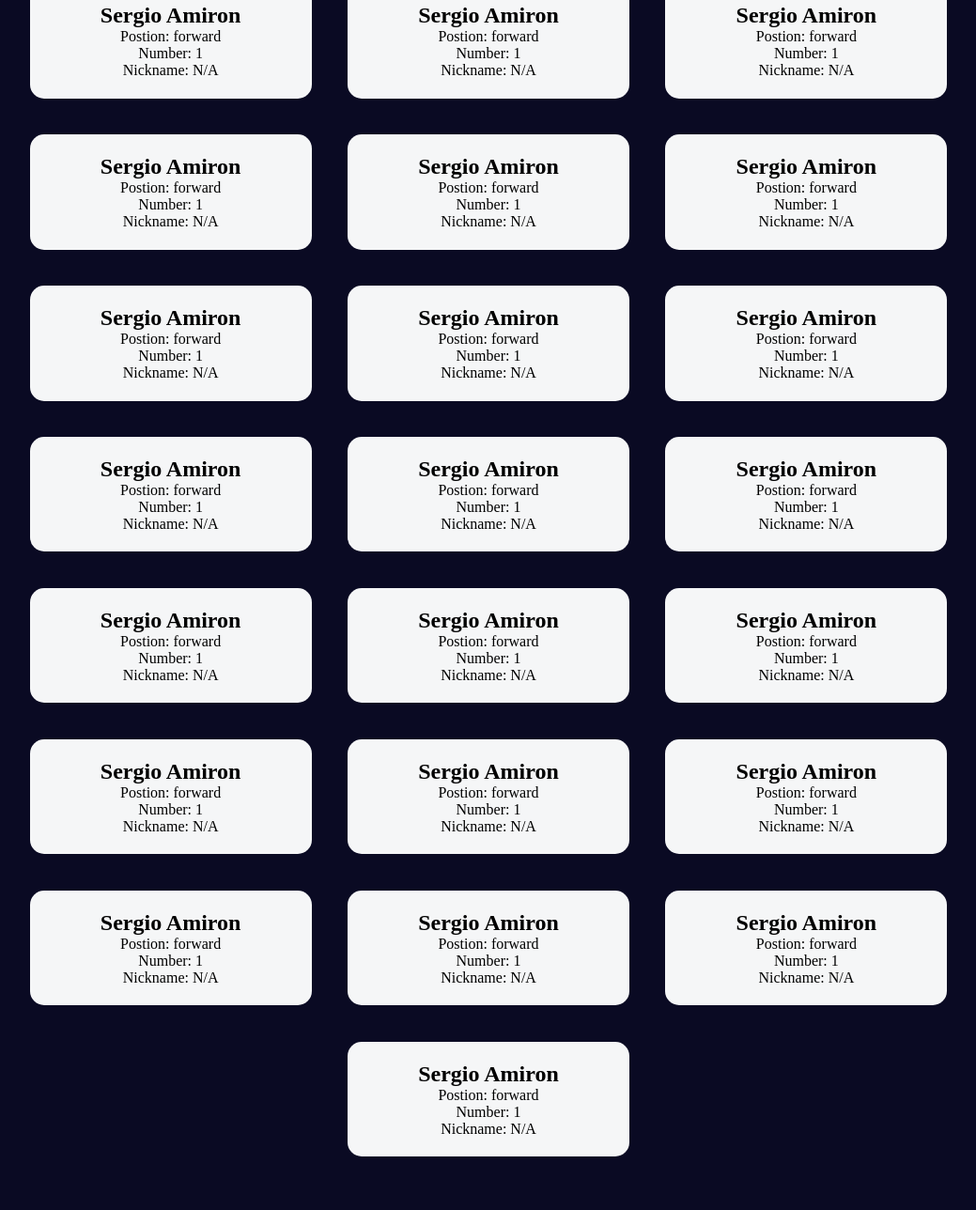
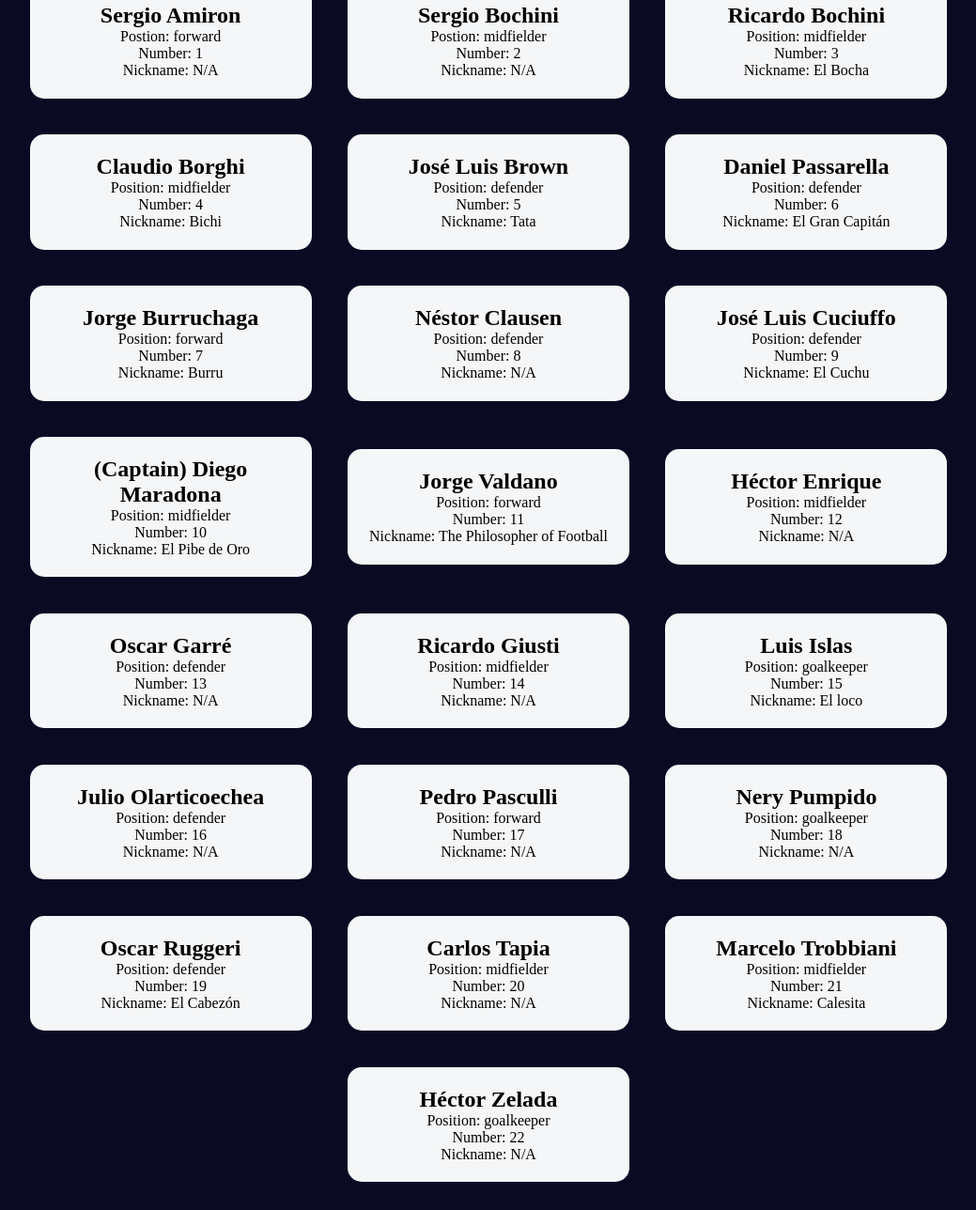
Before and after one commit to alexnewman42/TeamCards, a plain HTML site: page index.html in a window 1280 px wide. Shown: the part 188-1476 px from the top of the page at 94% size, without its empty margins (120-1159 px from the left). Before the commit the page ends 1449 px from the top, so only its background shows below. Drawn offline with Linux system fonts and the light colour scheme.

Commit message:
Updated content

```diff
--- a/index.html
+++ b/index.html
@@ -32,129 +32,129 @@
                 <p>Nickname: N/A</p>
             </div>
             <div class="player-card">
-                <h2>Sergio Amiron</h2>
-                <p>Postion: forward</p>
-                <p>Number: 1</p>
+                <h2>Sergio Bochini</h2>
+                <p>Postion: midfielder</p>
+                <p>Number: 2</p>
                 <p>Nickname: N/A</p>
             </div>
             <div class="player-card">
-                <h2>Sergio Amiron</h2>
-                <p>Postion: forward</p>
-                <p>Number: 1</p>
+                <h2>Ricardo Bochini</h2>
+                <p>Position: midfielder</p>
+                <p>Number: 3</p>
+                <p>Nickname: El Bocha</p>
+            </div>
+            <div class="player-card">
+                <h2>Claudio Borghi</h2>
+                <p>Position: midfielder</p>
+                <p>Number: 4</p>
+                <p>Nickname: Bichi</p>
+            </div>
+            <div class="player-card">
+                <h2>José Luis Brown</h2>
+                <p>Position: defender</p>
+                <p>Number: 5</p>
+                <p>Nickname: Tata</p>
+            </div>
+            <div class="player-card">
+                <h2>Daniel Passarella</h2>
+                <p>Position: defender</p>
+                <p>Number: 6</p>
+                <p>Nickname: El Gran Capitán</p>
+            </div>
+            <div class="player-card">
+                <h2>Jorge Burruchaga</h2>
+                <p>Position: forward</p>
+                <p>Number: 7</p>
+                <p>Nickname: Burru</p>
+            </div>
+            <div class="player-card">
+                <h2>Néstor Clausen</h2>
+                <p>Position: defender</p>
+                <p>Number: 8</p>
                 <p>Nickname: N/A</p>
             </div>
             <div class="player-card">
-                <h2>Sergio Amiron</h2>
-                <p>Postion: forward</p>
-                <p>Number: 1</p>
+                <h2>José Luis Cuciuffo</h2>
+                <p>Position: defender</p>
+                <p>Number: 9</p>
+                <p>Nickname: El Cuchu</p>
+            </div>
+            <div class="player-card">
+                <h2>(Captain) Diego Maradona</h2>
+                <p>Position: midfielder</p>
+                <p>Number: 10</p>
+                <p>Nickname: El Pibe de Oro</p>
+            </div>
+            <div class="player-card">
+                <h2>Jorge Valdano</h2>
+                <p>Position: forward</p>
+                <p>Number: 11</p>
+                <p>Nickname: The Philosopher of Football</p>
+            </div>
+            <div class="player-card">
+                <h2>Héctor Enrique</h2>
+                <p>Position: midfielder</p>
+                <p>Number: 12</p>
+                <p>Nickname: N/A</p>
+              </div>
+            <div class="player-card">
+                <h2>Oscar Garré</h2>
+                <p>Position: defender</p>
+                <p>Number: 13</p>
                 <p>Nickname: N/A</p>
             </div>
             <div class="player-card">
-                <h2>Sergio Amiron</h2>
-                <p>Postion: forward</p>
-                <p>Number: 1</p>
+                <h2>Ricardo Giusti</h2>
+                <p>Position: midfielder</p>
+                <p>Number: 14</p>
                 <p>Nickname: N/A</p>
             </div>
             <div class="player-card">
-                <h2>Sergio Amiron</h2>
-                <p>Postion: forward</p>
-                <p>Number: 1</p>
+                <h2>Luis Islas</h2>
+                <p>Position: goalkeeper</p>
+                <p>Number: 15</p>
+                <p>Nickname: El loco</p>
+            </div>
+            <div class="player-card">
+                <h2>Julio Olarticoechea</h2>
+                <p>Position: defender</p>
+                <p>Number: 16</p>
                 <p>Nickname: N/A</p>
             </div>
             <div class="player-card">
-                <h2>Sergio Amiron</h2>
-                <p>Postion: forward</p>
-                <p>Number: 1</p>
+                <h2>Pedro Pasculli</h2>
+                <p>Position: forward</p>
+                <p>Number: 17</p>
                 <p>Nickname: N/A</p>
             </div>
             <div class="player-card">
-                <h2>Sergio Amiron</h2>
-                <p>Postion: forward</p>
-                <p>Number: 1</p>
+                <h2>Nery Pumpido</h2>
+                <p>Position: goalkeeper</p>
+                <p>Number: 18</p>
                 <p>Nickname: N/A</p>
             </div>
             <div class="player-card">
-                <h2>Sergio Amiron</h2>
-                <p>Postion: forward</p>
-                <p>Number: 1</p>
+                <h2>Oscar Ruggeri</h2>
+                <p>Position: defender</p>
+                <p>Number: 19</p>
+                <p>Nickname: El Cabezón</p>
+            </div>
+            <div class="player-card">
+                <h2>Carlos Tapia</h2>
+                <p>Position: midfielder</p>
+                <p>Number: 20</p>
                 <p>Nickname: N/A</p>
             </div>
             <div class="player-card">
-                <h2>Sergio Amiron</h2>
-                <p>Postion: forward</p>
-                <p>Number: 1</p>
-                <p>Nickname: N/A</p>
+                <h2>Marcelo Trobbiani</h2>
+                <p>Position: midfielder</p>
+                <p>Number: 21</p>
+                <p>Nickname: Calesita</p>
             </div>
             <div class="player-card">
-                <h2>Sergio Amiron</h2>
-                <p>Postion: forward</p>
-                <p>Number: 1</p>
-                <p>Nickname: N/A</p>
-            </div>
-            <div class="player-card">
-                <h2>Sergio Amiron</h2>
-                <p>Postion: forward</p>
-                <p>Number: 1</p>
-                <p>Nickname: N/A</p>
-            </div>
-            <div class="player-card">
-                <h2>Sergio Amiron</h2>
-                <p>Postion: forward</p>
-                <p>Number: 1</p>
-                <p>Nickname: N/A</p>
-            </div>
-            <div class="player-card">
-                <h2>Sergio Amiron</h2>
-                <p>Postion: forward</p>
-                <p>Number: 1</p>
-                <p>Nickname: N/A</p>
-            </div>
-            <div class="player-card">
-                <h2>Sergio Amiron</h2>
-                <p>Postion: forward</p>
-                <p>Number: 1</p>
-                <p>Nickname: N/A</p>
-            </div>
-            <div class="player-card">
-                <h2>Sergio Amiron</h2>
-                <p>Postion: forward</p>
-                <p>Number: 1</p>
-                <p>Nickname: N/A</p>
-            </div>
-            <div class="player-card">
-                <h2>Sergio Amiron</h2>
-                <p>Postion: forward</p>
-                <p>Number: 1</p>
-                <p>Nickname: N/A</p>
-            </div>
-            <div class="player-card">
-                <h2>Sergio Amiron</h2>
-                <p>Postion: forward</p>
-                <p>Number: 1</p>
-                <p>Nickname: N/A</p>
-            </div>
-            <div class="player-card">
-                <h2>Sergio Amiron</h2>
-                <p>Postion: forward</p>
-                <p>Number: 1</p>
-                <p>Nickname: N/A</p>
-            </div>
-            <div class="player-card">
-                <h2>Sergio Amiron</h2>
-                <p>Postion: forward</p>
-                <p>Number: 1</p>
-                <p>Nickname: N/A</p>
-            </div>
-            <div class="player-card">
-                <h2>Sergio Amiron</h2>
-                <p>Postion: forward</p>
-                <p>Number: 1</p>
-                <p>Nickname: N/A</p>
-            </div>
-            <div class="player-card">
-                <h2>Sergio Amiron</h2>
-                <p>Postion: forward</p>
-                <p>Number: 1</p>
+                <h2>Héctor Zelada</h2>
+                <p>Position: goalkeeper</p>
+                <p>Number: 22</p>
                 <p>Nickname: N/A</p>
             </div>
         </div>
```
